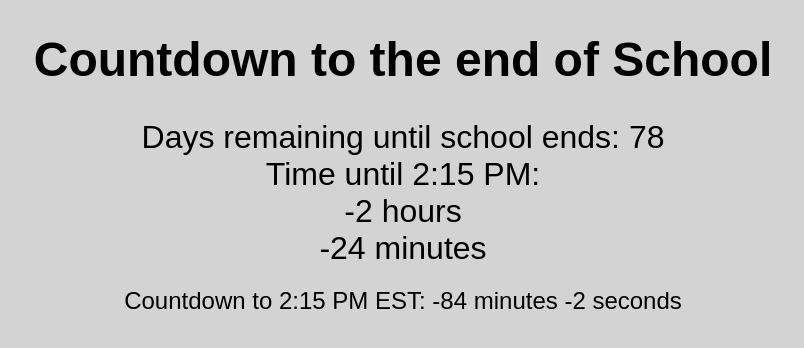
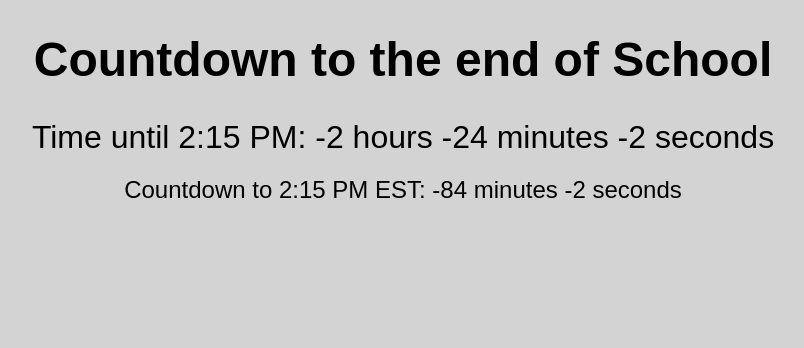
Before and after one commit to c0nstantly/countdown, a plain HTML site: page index.html in a window 1280 px wide. Shown: the whole page, without its empty margins (237-1041 px from the left). Drawn offline with Linux system fonts and the light colour scheme.

Commit message:
Update index.html

```diff
--- a/index.html
+++ b/index.html
@@ -95,14 +95,14 @@
       targetTime.setHours(14, 15, 0, 0); // 2:15 PM
       const timeDiff = targetTime - currentDate;
 
-      // Convert milliseconds to minutes, hours, and seconds
-      const minutes = Math.floor(timeDiff / (1000 * 60)) % 60;
-      const hours = Math.floor(timeDiff / (1000 * 60 * 60)) % 24;
-      const seconds = Math.floor(timeDiff / 1000) % 60;
+      // Convert milliseconds to hours, minutes, and seconds
+      const hours = Math.floor(timeDiff / (1000 * 60 * 60));
+      const minutes = Math.floor((timeDiff % (1000 * 60 * 60)) / (1000 * 60));
+      const seconds = Math.floor((timeDiff % (1000 * 60)) / 1000);
 
       // Display the countdown
       const countdownElement = document.getElementById('countdown');
-      countdownElement.innerHTML = `Days remaining until school ends: ${businessDays}<br>Time until 2:15 PM:<br>${hours} hours<br>${minutes} minutes`;
+      countdownElement.textContent = `Time until 2:15 PM: ${hours} hours ${minutes} minutes ${seconds} seconds`;
     }
 
     function updateClock() {
```
